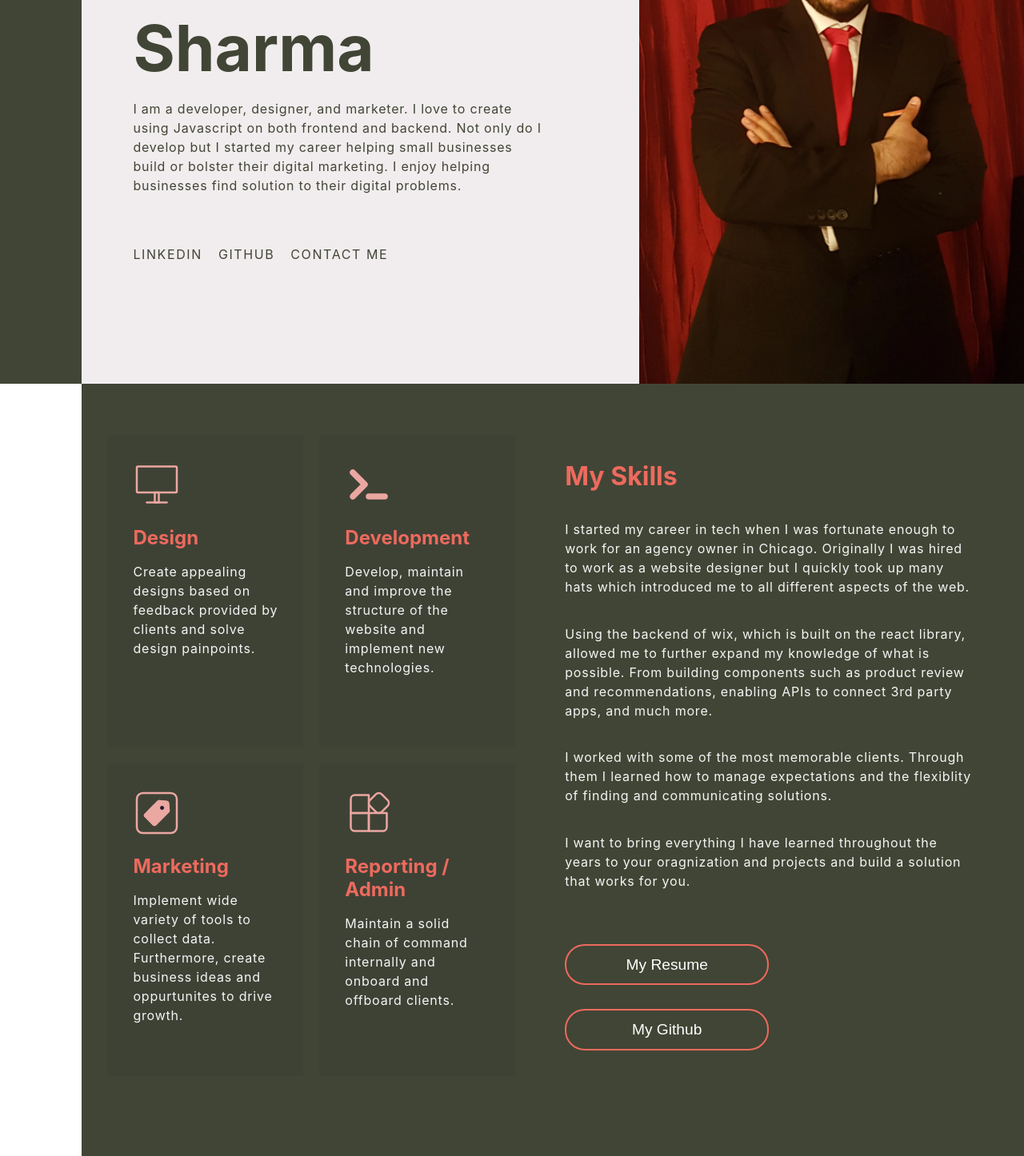
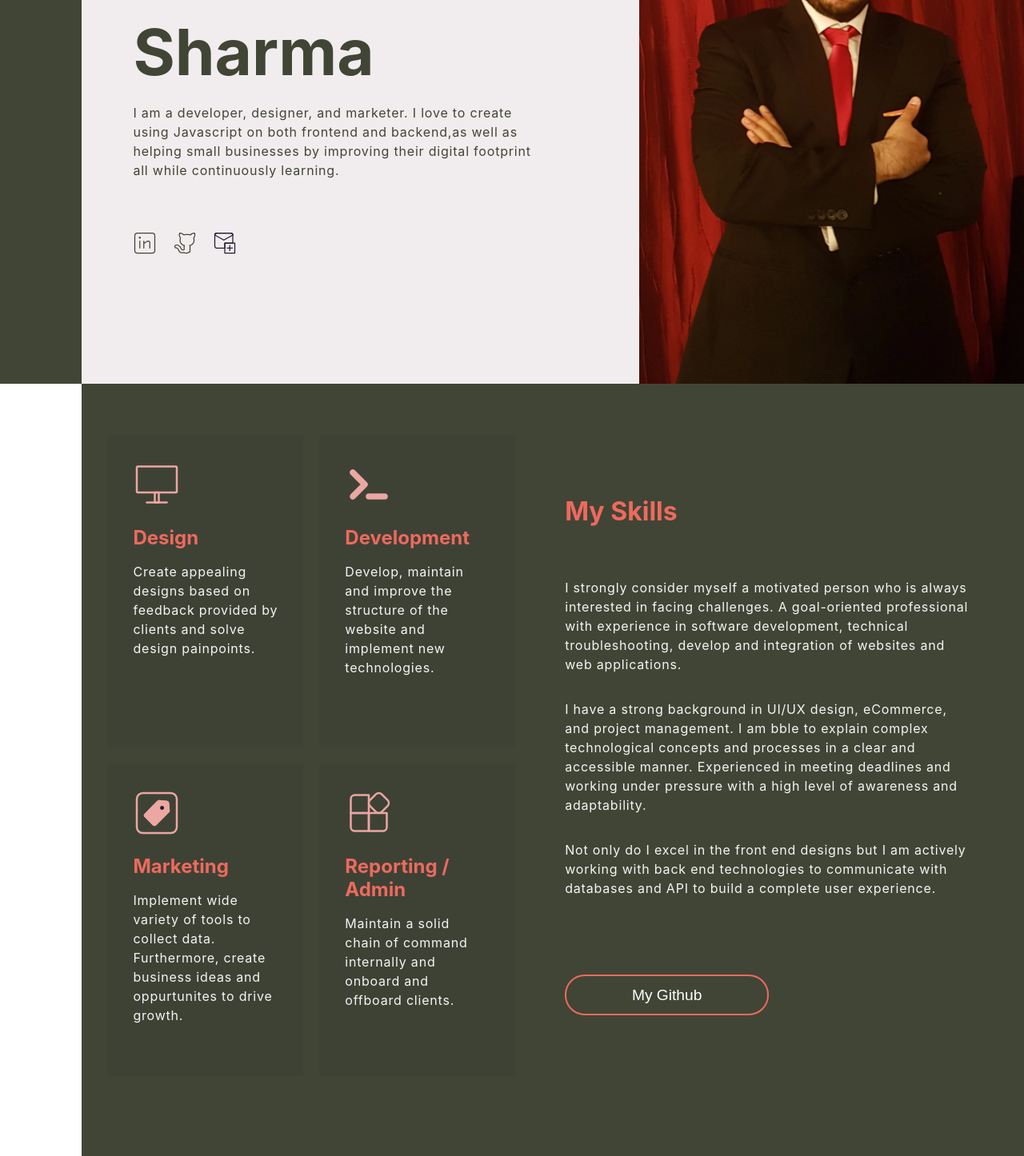
Before and after one commit to AniketS312/portfolio-2, a React (Create React App) app: page / in a window 1280 px wide. Shown: the part 320-1766 px from the top of the page at 80% size. Built offline with nearby package versions, Linux system fonts and the light colour scheme.

Commit message:
changed some design aspect from feedback received from WillP

```diff
--- a/src/App.js
+++ b/src/App.js
@@ -8,6 +8,7 @@ import SideBarMobileLeft from './SidebarMobile/SideBarMobileLeft';
 function App() {
   // States to set Page Number
   const [pageNumber, setPageNumber] = useState('01')
+  const [pageSection, setPageSection] = useState('Intro')
   const [mainHeight, setMainHeight] = useState(0)
   const [sectionHeights, setSectionHeights] = useState([])
   const windowWidth = window.innerWidth;
@@ -31,19 +32,26 @@ useEffect(() => {
       function changePageNumber() {
         if(mainHeight <= sectionHeights[0] + 50) {
           setPageNumber('01')
+          setPageSection('Intro')
         } else if(mainHeight > sectionHeights[0] && mainHeight < sectionHeights[1] + 50) {
           setPageNumber('02')
+          setPageSection('Skills')
         }
         else if(mainHeight > sectionHeights[1] && mainHeight < sectionHeights[2] +50) {
           setPageNumber('03')
+          setPageSection('Projects')
         }
         else if(mainHeight > sectionHeights[2] + 20 && mainHeight < sectionHeights[3]) {
           setPageNumber('04')
+          setPageSection('Experience')
         }
         else if(mainHeight > sectionHeights[3] + 50 && mainHeight < sectionHeights[4]){
           setPageNumber('05')
-        } else if (mainHeight >= sectionHeights[4]) {
+          setPageSection('Technologies')
+        }
+         else if (mainHeight >= sectionHeights[4]) {
           setPageNumber('06')
+          setPageSection('Contact Me')
         }
       }
       changePageNumber()
@@ -69,6 +77,7 @@ useEffect(() => {
     <div className="App">
       {windowWidth < 1361 ? <SideBarMobileLeft /> : <SideBar
         PageNumber={pageNumber}
+        pageSection={pageSection}
         contactFunction={[contactFunction, emailFunction]}
       />}
 
--- a/src/Main/Components/Introduction.js
+++ b/src/Main/Components/Introduction.js
@@ -1,8 +1,9 @@
 import React from "react";
-
 import classes from './Introduction.module.css'
-
 import SelfImage from '../../assets/aniket-sharma.webp'
+import LinkedIn from "./TechIcons/Linkedin";
+import GitHub from "./TechIcons/Github";
+import MailAdd from "./TechIcons/Email";
 
 const Introducton = (props) => {
     return (
@@ -25,11 +26,11 @@ const IntroductionText = (props) => {
         <>
             <span>Hello, My Name Is</span>
             <h1>Aniket Sharma</h1>
-            <p>I am a developer, designer, and marketer. I love to create using Javascript on both frontend and backend. Not only do I develop but I started my career helping small businesses build or bolster their digital marketing. I enjoy helping businesses find solution to their digital problems.</p>
+            <p>I am a developer, designer, and marketer. I love to create using Javascript on both frontend and backend,as well as helping small businesses by improving their digital footprint all while continuously learning.</p>
             <div>
-                <a target="_blank" rel="noreferrer" href='https://www.linkedin.com/in/andy-sharma-554b03212/'>LinkedIn</a>
-                <a target="_blank" rel="noreferrer" href='https://github.com/AniketS312'>GitHub</a>
-                <a href="https://anikets.dev/" onClick={props.contactFunction}>Contact Me</a>
+                <a target="_blank" rel="noreferrer" href='https://www.linkedin.com/in/andy-sharma-554b03212/'><LinkedIn /></a>
+                <a target="_blank" rel="noreferrer" href='https://github.com/AniketS312'><GitHub /></a>
+                <a href="https://anikets.dev/" onClick={props.contactFunction}><MailAdd /></a>
             </div>
         </>
     )
--- a/src/Main/Components/Skills.js
+++ b/src/Main/Components/Skills.js
@@ -53,20 +53,21 @@ const Description = (props) => {
 const toGithub = function() {
     window.open('https://github.com/AniketS312')
 }
-const toResume = function() {
-    window.open('https://drive.google.com/file/d/1lXJ8CFz5fr465V9d0uewQ2m97gZsgr8I/view?usp=sharing')
-}
+// const toResume = function() {
+//     window.open('https://drive.google.com/file/d/1lXJ8CFz5fr465V9d0uewQ2m97gZsgr8I/view?usp=sharing')
+// }
 
 const SkillsCoverLetter = () => {
     return (
         <div className={classes.services}>
             <h4>My Skills</h4>
-            <p>I started my career in tech when I was fortunate enough to work for an agency owner in Chicago. Originally I was hired to work as a website designer but I quickly took up many hats which introduced me to all different aspects of the web.</p>
-            <p>Using the backend of wix, which is built on the react library, allowed me to further expand my knowledge of what is possible. From building components such as product review and recommendations, enabling APIs to connect 3rd party apps, and much more.</p>
-            <p>I worked with some of the most memorable clients. Through them I learned how to manage expectations and the flexiblity of finding and communicating solutions.</p>
-            <p>I want to bring everything I have learned throughout the years to your oragnization and projects and build a solution that works for you.</p>
+            <div className={classes.text}>
+                <p>I strongly consider myself a motivated person who is always interested in facing challenges. A goal-oriented professional with experience in software development, technical troubleshooting, develop and integration of websites and web applications.</p>
+                <p>I have a strong background in UI/UX design, eCommerce, and project management. I am bble to explain complex technological concepts and processes in a clear and accessible manner. Experienced in meeting deadlines and working under pressure with a high level of awareness and adaptability.</p>
+                <p>Not only do I excel in the front end designs but I am actively working with back end technologies to communicate with databases and API to build a complete user experience.</p>
+            </div>
             <div className={classes.buttons}>
-                <button onClick={toResume}>My Resume</button>
+                {/* <button onClick={toResume}>My Resume</button> */}
                 <button onClick={toGithub}>My Github</button>
             </div>
         </div>
--- a/src/Main/Components/Skills.module.css
+++ b/src/Main/Components/Skills.module.css
@@ -35,15 +35,19 @@
 .skills .services {
     display: flex;
     flex-direction: column;
-    justify-content: space-between;
+    justify-content: center;
     margin: 0 2rem;
 }
 
+.skills .services .text {
+    width: 100%;
+}
 
-.skills .services br {
+
+/* .skills .services br {
     display: block;
     margin-bottom: 2rem;
-}
+} */
 
 .buttons {
     display: flex;
--- /dev/null
+++ b/src/Main/Components/TechIcons/Email.js
@@ -0,0 +1,13 @@
+import React from 'react'
+ export default function MailAdd() {
+ return (
+ <>
+ <svg width="30" height="30" viewBox="0 0 24 24" fill="none" xmlns="http://www.w3.org/2000/svg">
+<path strokeLinejoin="round" strokeLinecap="round" strokeMiterlimit="10" strokeWidth="1" stroke="#221b38" fill="none" d="M20 12H12V17H4C2.9 17 2 16.1 2 15V4C2 2.9 2.9 2 4 2H18C19.1 2 20 2.9 20 4V12Z"></path>
+<path strokeLinecap="round" strokeMiterlimit="10" strokeWidth="1" stroke="#221b38" fill="none" d="M20 4L11 9L2 4C2 2.9 2.9 2 4 2H18C19.1 2 20 2.9 20 4Z"></path>
+<path strokeLinejoin="round" strokeLinecap="round" strokeMiterlimit="10" strokeWidth="1" stroke="#221b38" fill="none" d="M22 12H12V22H22V12Z"></path>
+<path strokeLinejoin="round" strokeMiterlimit="10" strokeWidth="1" stroke="#221b38" d="M14 17H20"></path>
+<path strokeLinejoin="round" strokeMiterlimit="10" strokeWidth="1" stroke="#221b38" d="M17 14V20"></path>
+</svg>
+</>
+)}
--- /dev/null
+++ b/src/Main/Components/TechIcons/Github.js
@@ -0,0 +1,9 @@
+import React from 'react'
+ export default function GitHub() {
+ return (
+ <>
+ <svg width="30" height="30" viewBox="0 0 24 24" fill="none" xmlns="http://www.w3.org/2000/svg">
+<path strokeLinejoin="round" strokeLinecap="round" strokeMiterlimit="10" strokeWidth="1" stroke="#414535" fill="none" d="M20.88 6.72C22.76 5 21.7 2 21.7 2C21.7 2 18.7 2 17.65 3.87C17.05 3.65 16.41 3.51 15.74 3.51H12.77C12.12 3.51 11.5 3.64 10.92 3.85C9.87003 2 6.89003 2 6.89003 2C6.89003 2 5.84003 5 7.71003 6.72C7.71003 6.72 7.22003 8.19 7.22003 9.07C7.22003 11.73 9.11003 13.96 11.61 14.5C11.43 14.88 11.33 15.29 11.33 15.73V18.61C10.64 18.77 8.97003 19.39 8.41003 17.68C7.96003 16.31 5.98003 13.74 3.34003 14C2.53003 14.07 1.93003 14.79 2.01003 15.6C2.09003 16.41 2.80003 17.02 3.61003 16.93C3.97003 16.89 5.12003 17.39 5.67003 18.77C6.01003 19.61 6.32003 20.4 6.95003 20.93C7.62003 21.51 8.50003 21.69 9.36003 21.69C9.86003 21.69 11.21 21.62 11.64 21.54C12.12 22.51 17.19 21.86 17.19 20.25V15.72C17.19 15.28 17.08 14.86 16.91 14.49C19.41 13.95 21.3 11.72 21.3 9.06C21.3 8.14 20.88 6.72 20.88 6.72Z"></path>
+</svg>
+</>
+)}
--- /dev/null
+++ b/src/Main/Components/TechIcons/Linkedin.js
@@ -0,0 +1,12 @@
+import React from 'react'
+ export default function LinkedIn() {
+ return (
+ <>
+ <svg width="30" height="30" viewBox="0 0 24 24" fill="none" xmlns="http://www.w3.org/2000/svg">
+<path strokeLinejoin="round" strokeLinecap="round" strokeMiterlimit="10" strokeWidth="1" stroke="#414535" fill="none" d="M19.34 22H4.66C3.19 22 2 20.81 2 19.34V4.66C2 3.19 3.19 2 4.66 2H19.33C20.81 2 22 3.19 22 4.66V19.33C22 20.81 20.81 22 19.34 22Z"></path>
+<path strokeLinejoin="round" strokeLinecap="round" strokeMiterlimit="10" strokeWidth="1" stroke="#414535" d="M7 10V17"></path>
+<path strokeLinejoin="round" strokeLinecap="round" strokeMiterlimit="10" strokeWidth="1" stroke="#414535" d="M17 17C17 17 17 12.45 17 12.44C17 11.87 17.03 11.21 16.76 10.69C16.16 9.51 14.57 10.11 13.72 10.6C12.84 11.1 12.04 11.74 11.28 12.4C11.19 12.48 11.09 12.57 11 12.65V10.01V17"></path>
+<path strokeLinejoin="round" strokeLinecap="round" strokeMiterlimit="10" strokeWidth="1" stroke="#414535" fill="none" d="M7 7C7.27614 7 7.5 6.77614 7.5 6.5C7.5 6.22386 7.27614 6 7 6C6.72386 6 6.5 6.22386 6.5 6.5C6.5 6.77614 6.72386 7 7 7Z"></path>
+</svg>
+</>
+)}
--- a/src/SideBar/SideBar.js
+++ b/src/SideBar/SideBar.js
@@ -32,8 +32,10 @@ const SideBar = (props) => {
                     contactFunction={props.contactFunction[0]}
                 />
             </div>
-            <img width={'250px'} height={'50px'} src={Signature} alt='Signature of Aniket Sharma'/>
-            <span className={classes['page-number']}>{props.PageNumber}</span>
+            <div className={classes.signoff}>
+                <img width={'250px'} height={'50px'} src={Signature} alt='Signature of Aniket Sharma'/>
+                <span className={classes['page-number']}>{props.pageSection}</span>
+            </div>
         </section>
     )
 };
--- a/src/SideBar/SideBar.module.css
+++ b/src/SideBar/SideBar.module.css
@@ -86,9 +86,17 @@
 
 }
 
+.signoff {
+    display: flex;
+    flex-direction: column;
+    justify-content: space-between;
+    margin-bottom: 2rem;
+    gap: 1rem;
+}
+
 .page-number {
-    font-size: 10rem;
+    font-weight: 600;
+    font-size: 2.5rem;
     margin: 0 auto;
-    -webkit-text-stroke: 3px white;
-    color: rgba(0,0,0, 0);
+    color: white;
 }
```
Also changed, not shown: src/Main/Components/Experience.js (+13 -13 lines).
